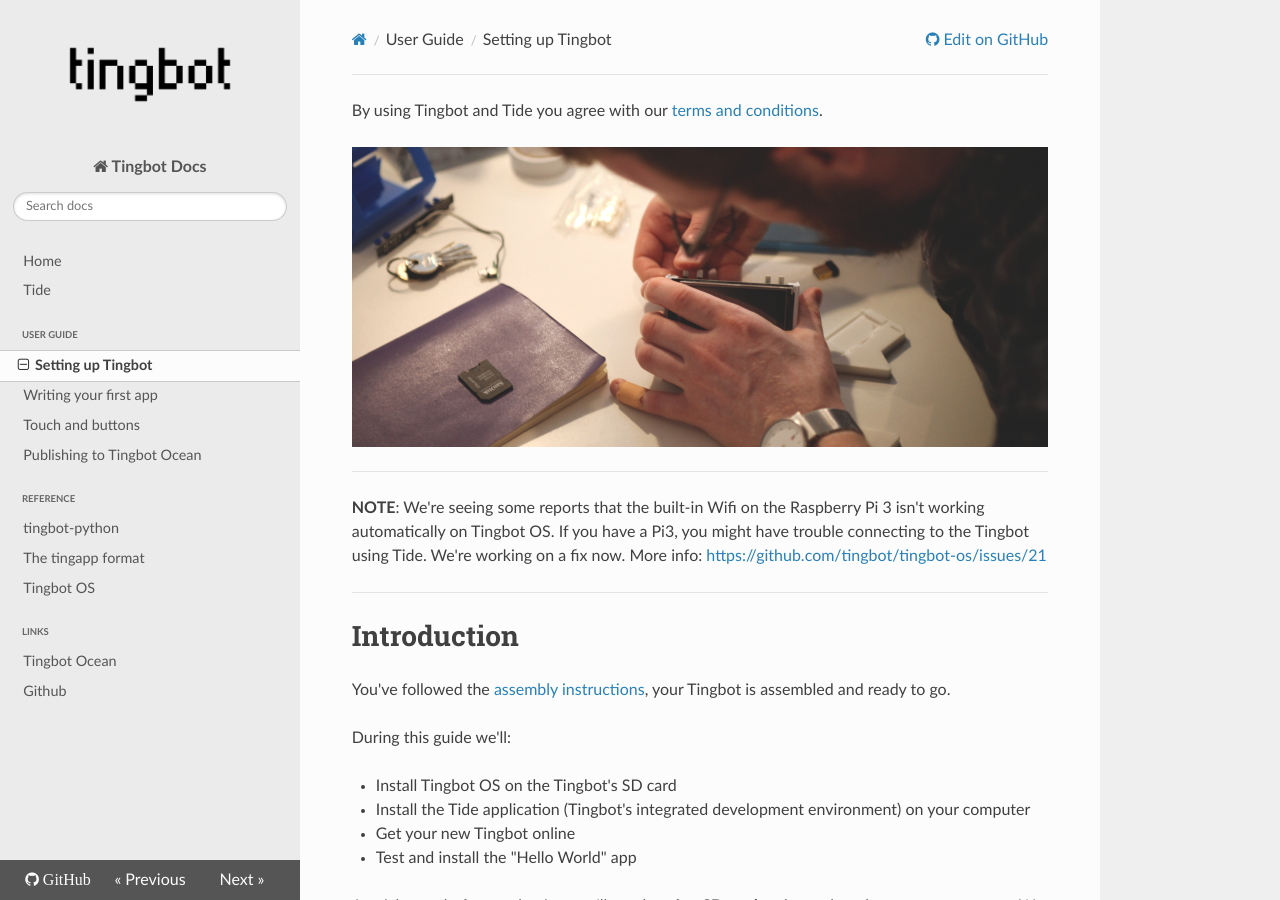
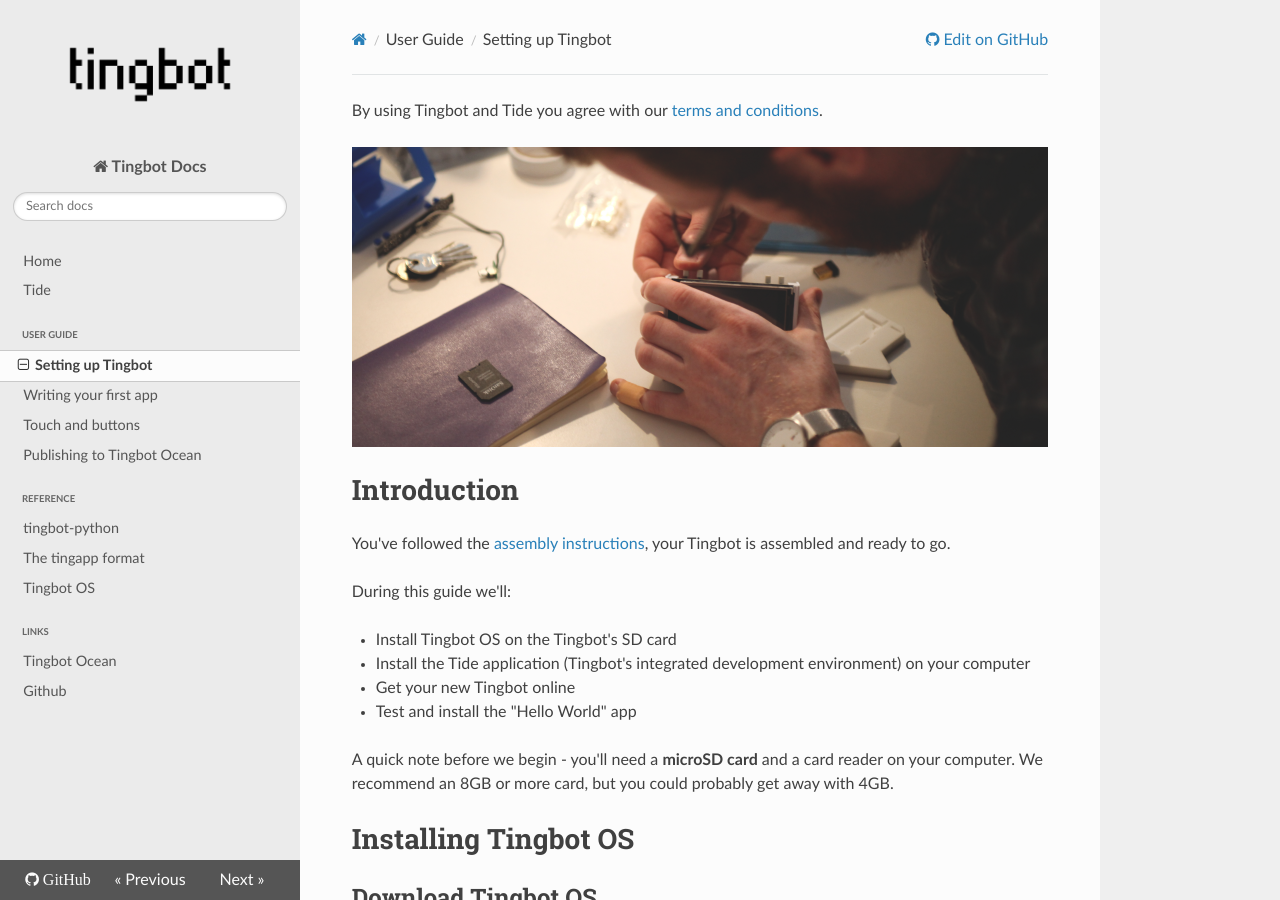
Before and after one commit to tingbot/tingbot-docs, an MkDocs documentation site: the page built from docs/guides/setup.md, in a window 1280 px wide and 900 px high. Built offline with MkDocs 1.6.1, drawn with Linux system fonts in a browser that asks for light colours; nearby versions of some CDN libraries; old or Windows-style settings are respelled for this version of MkDocs.

Commit message:
Revert "Add wifi problem warning" - Problem has since been fixed
This reverts commit d64ea7159c476de7eaa308434b0560730fbd78da.

```diff
--- a/docs/guides/setup.md
+++ b/docs/guides/setup.md
@@ -1,12 +1,6 @@
 By using Tingbot and Tide you agree with our [terms and conditions](http://tingbot.com/terms/).
 
 ![](images/setup-header.png)
-
----
-
-**NOTE**: We're seeing some reports that the built-in Wifi on the Raspberry Pi 3 isn't working automatically on Tingbot OS. If you have a Pi3, you might have trouble connecting to the Tingbot using Tide. We're working on a fix now. More info: [https://github.com/tingbot/tingbot-os/issues/21](https://github.com/tingbot/tingbot-os/issues/21)
-
----
 
 Introduction
 ============
```
